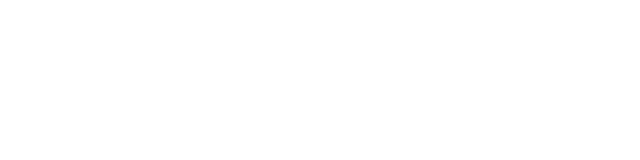
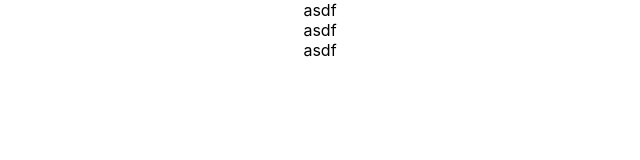
Before and after one commit to RamiOkkeh/CandyMachine, a React (Create React App) app: page / in a window 1280 px wide. Shown: the top 160 px of the page, without its empty margins (320-960 px from the left). Built offline with nearby package versions, Linux system fonts and the light colour scheme.

Commit message:
created the machine component

```diff
--- a/src/App.js
+++ b/src/App.js
@@ -1,9 +1,13 @@
 import logo from './logo.svg';
 import './App.css';
+import Machine from "./components/machine"
 
 function App() {
   return (
     <div className="App">
+      <Machine></Machine>
+      <Machine></Machine>
+      <Machine></Machine>
 
     </div>
   );
--- /dev/null
+++ b/src/components/machine/index.jsx
@@ -0,0 +1,13 @@
+import React from "react"
+
+class Machine extends React.Component {
+    constructor(){
+        super()
+    }
+
+    render(){
+        return(<div>asdf</div>)
+    }
+}
+
+export default Machine
```
